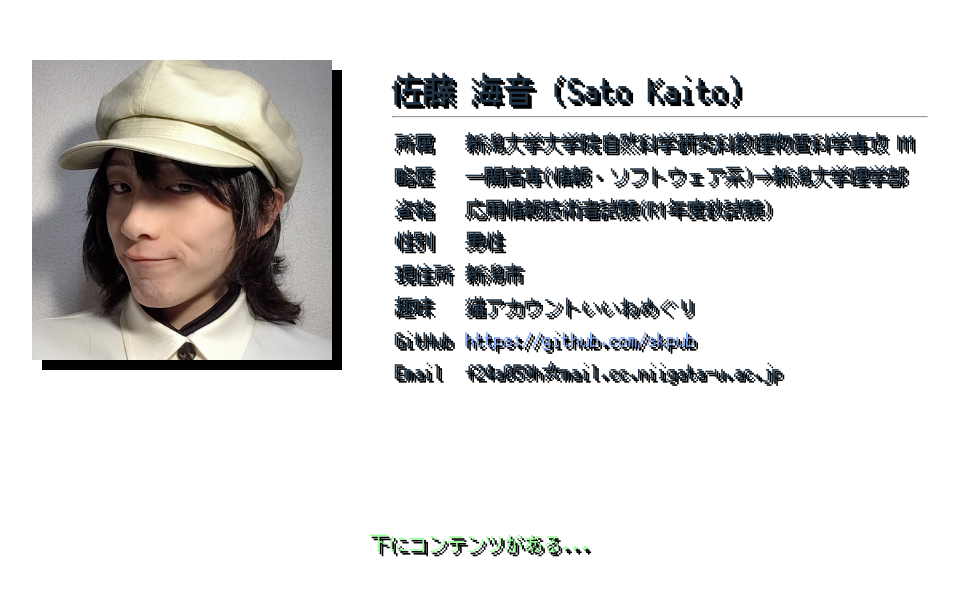
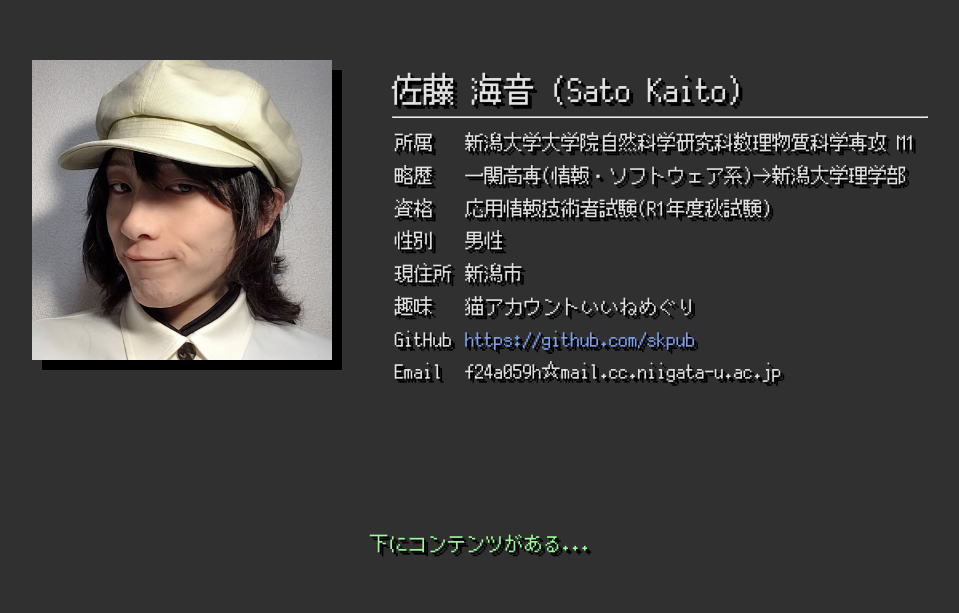
Before and after one commit to skpub/portfolio2, a React (Vite) app: page / in a window 1280 px wide. Shown: the part 187-800 px from the top of the page, without its empty margins (160-1119 px from the left). Built offline with nearby package versions, Linux system fonts and the light colour scheme.

Commit message:
ライトモード設定を削除。皆ダークモードで良いんだよ。

```diff
--- a/src/index.css
+++ b/src/index.css
@@ -20,7 +20,7 @@
   line-height: 1.5;
   font-weight: 400;
 
-  color-scheme: light dark;
+  /* color-scheme: light dark; */
   color: rgba(255, 255, 255, 0.87);
   background-color: #303030;
 
@@ -101,7 +101,7 @@ button:focus-visible {
   outline: 4px auto -webkit-focus-ring-color;
 }
 
-@media (prefers-color-scheme: light) {
+/* @media (prefers-color-scheme: light) {
   :root {
     color: #213547;
     background-color: #ffffff;
@@ -112,4 +112,4 @@ button:focus-visible {
   button {
     background-color: #f9f9f9;
   }
-}
+} */
```
